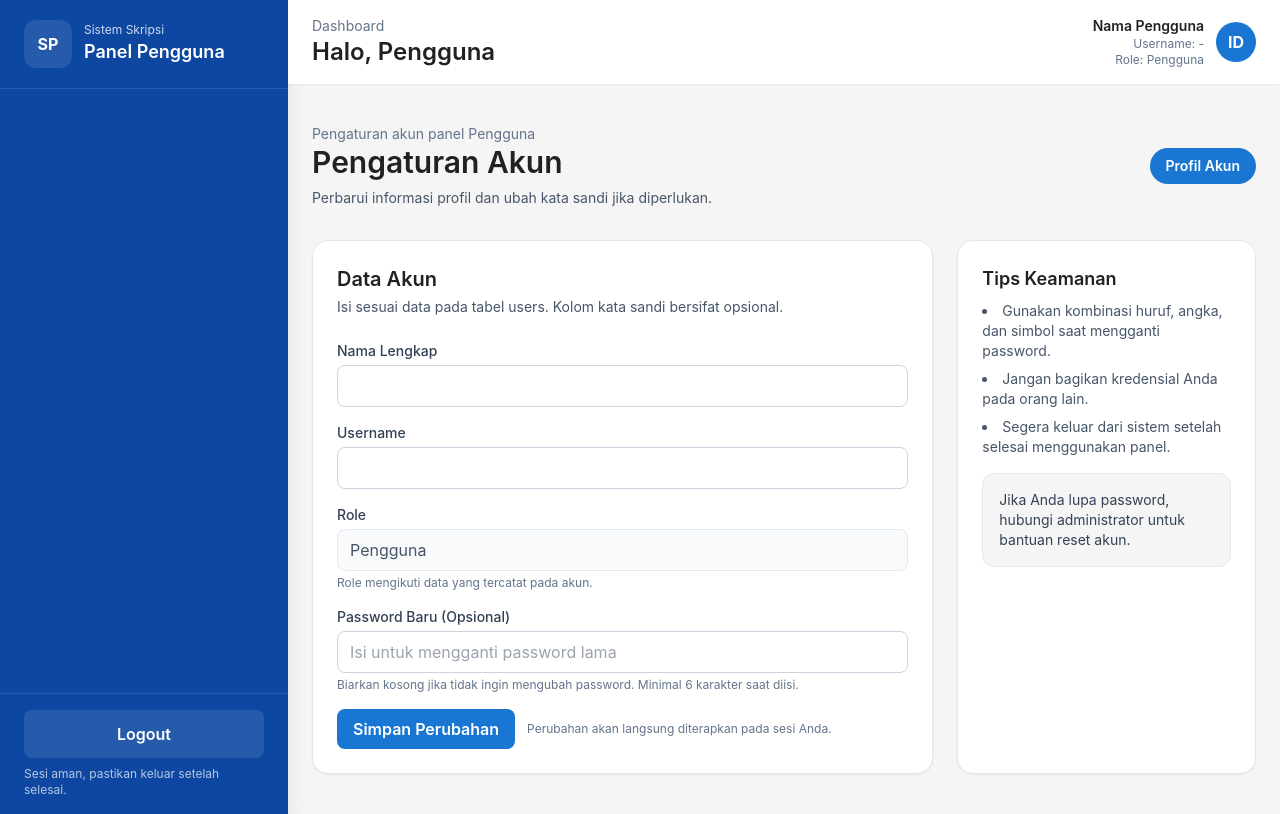
After one commit to ibnfzy/app_skripsi_web, a CodeIgniter 4 app: the page made by app/Views/panel/account_settings.php in a window 1280 px wide. The commit adds this page. Run offline with PHP 8.4 and a stand-in for CodeIgniter, Linux system fonts and the light colour scheme; the template is opened without the code that fills it, so the values that code supplies are empty; some libraries are stand-ins or nearby versions.

Commit message:
Add account settings support across panels

```diff
--- /dev/null
+++ b/app/Views/panel/account_settings.php
@@ -0,0 +1,90 @@
+<?= $this->extend('panel/base_layout'); ?>
+
+<?= $this->section('content'); ?>
+<div class="space-y-8">
+  <div class="flex flex-col md:flex-row md:items-center md:justify-between gap-3">
+    <div>
+      <p class="text-sm text-slate-500">Pengaturan akun panel <?= esc($role ?? 'Pengguna'); ?></p>
+      <h2 class="text-3xl font-semibold text-[var(--abu-gelap)]">Pengaturan Akun</h2>
+      <p class="text-sm text-slate-600 mt-2">Perbarui informasi profil dan ubah kata sandi jika diperlukan.</p>
+    </div>
+    <span class="px-4 py-2 rounded-full bg-[var(--biru-medium)] text-white text-sm font-semibold">Profil Akun</span>
+  </div>
+
+  <?php if (session()->getFlashdata('message')): ?>
+    <div class="p-4 rounded-xl bg-emerald-50 border border-emerald-200 text-emerald-800">
+      <?= esc(session()->getFlashdata('message')); ?>
+    </div>
+  <?php endif; ?>
+
+  <?php if (session()->getFlashdata('error')): ?>
+    <div class="p-4 rounded-xl bg-red-50 border border-red-200 text-red-700 space-y-2">
+      <p class="font-semibold">Terjadi kesalahan</p>
+      <p><?= esc(session()->getFlashdata('error')); ?></p>
+      <?php if ($errors = session()->getFlashdata('errors')): ?>
+        <ul class="list-disc list-inside text-sm space-y-1">
+          <?php foreach ($errors as $error): ?>
+            <li><?= esc($error); ?></li>
+          <?php endforeach; ?>
+        </ul>
+      <?php endif; ?>
+    </div>
+  <?php endif; ?>
+
+  <div class="grid lg:grid-cols-3 gap-6">
+    <div class="lg:col-span-2 p-6 rounded-2xl bg-white shadow-sm border border-slate-200">
+      <h3 class="text-xl font-semibold text-[var(--abu-gelap)]">Data Akun</h3>
+      <p class="text-sm text-slate-600 mt-1">Isi sesuai data pada tabel users. Kolom kata sandi bersifat opsional.</p>
+
+      <form action="<?= esc($formAction ?? current_url()); ?>" method="post" class="mt-6 space-y-4">
+        <?= csrf_field(); ?>
+        <div>
+          <label for="nama" class="block text-sm font-medium text-slate-700">Nama Lengkap</label>
+          <input type="text" id="nama" name="nama" value="<?= old('nama', $user['nama'] ?? ''); ?>"
+            class="mt-1 w-full rounded-lg border border-slate-300 px-3 py-2 focus:outline-none focus:ring-2 focus:ring-[var(--biru-medium)]" required>
+        </div>
+
+        <div>
+          <label for="username" class="block text-sm font-medium text-slate-700">Username</label>
+          <input type="text" id="username" name="username" value="<?= old('username', $user['username'] ?? ''); ?>"
+            class="mt-1 w-full rounded-lg border border-slate-300 px-3 py-2 focus:outline-none focus:ring-2 focus:ring-[var(--biru-medium)]" required>
+        </div>
+
+        <div>
+          <label class="block text-sm font-medium text-slate-700">Role</label>
+          <input type="text" value="<?= esc($user['role'] ?? ($role ?? 'Pengguna')); ?>" disabled
+            class="mt-1 w-full rounded-lg border border-slate-200 bg-slate-50 px-3 py-2 text-slate-600">
+          <p class="text-xs text-slate-500 mt-1">Role mengikuti data yang tercatat pada akun.</p>
+        </div>
+
+        <div>
+          <label for="password" class="block text-sm font-medium text-slate-700">Password Baru (Opsional)</label>
+          <input type="password" id="password" name="password" placeholder="Isi untuk mengganti password lama"
+            class="mt-1 w-full rounded-lg border border-slate-300 px-3 py-2 focus:outline-none focus:ring-2 focus:ring-[var(--biru-medium)]">
+          <p class="text-xs text-slate-500 mt-1">Biarkan kosong jika tidak ingin mengubah password. Minimal 6 karakter saat diisi.</p>
+        </div>
+
+        <div class="flex items-center gap-3">
+          <button type="submit"
+            class="px-4 py-2 rounded-lg bg-[var(--biru-medium)] text-white font-semibold hover:bg-[var(--biru-tua)] transition">Simpan Perubahan</button>
+          <p class="text-xs text-slate-500">Perubahan akan langsung diterapkan pada sesi Anda.</p>
+        </div>
+      </form>
+    </div>
+
+    <div class="p-6 rounded-2xl bg-white shadow-sm border border-slate-200 space-y-4">
+      <div>
+        <h4 class="text-lg font-semibold text-[var(--abu-gelap)]">Tips Keamanan</h4>
+        <ul class="mt-2 space-y-2 text-sm text-slate-600 list-disc list-inside">
+          <li>Gunakan kombinasi huruf, angka, dan simbol saat mengganti password.</li>
+          <li>Jangan bagikan kredensial Anda pada orang lain.</li>
+          <li>Segera keluar dari sistem setelah selesai menggunakan panel.</li>
+        </ul>
+      </div>
+      <div class="p-4 rounded-xl bg-[var(--abu-muda)] border border-slate-200">
+        <p class="text-sm text-slate-700">Jika Anda lupa password, hubungi administrator untuk bantuan reset akun.</p>
+      </div>
+    </div>
+  </div>
+</div>
+<?= $this->endSection(); ?>
--- a/app/Views/panel/base_layout.php
+++ b/app/Views/panel/base_layout.php
@@ -14,6 +14,7 @@
   ];
   $modules = $contentMap ?? [];
   $activeMenu = $activeMenu ?? null;
+  $currentUser = session()->get('user') ?? [];
 ?>
 <!DOCTYPE html>
 <html lang="id">
@@ -81,7 +82,8 @@
           </div>
           <div class="flex items-center gap-3">
             <div class="text-right">
-              <p class="text-sm font-semibold">Nama Pengguna</p>
+              <p class="text-sm font-semibold"><?= esc($currentUser['nama'] ?? 'Nama Pengguna'); ?></p>
+              <p class="text-xs text-slate-500">Username: <?= esc($currentUser['username'] ?? '-'); ?></p>
               <p class="text-xs text-slate-500">Role: <?= esc($roleDisplay); ?></p>
             </div>
             <div
```
Also changed, not shown: app/Config/Routes.php (+8 -0 lines), app/Controllers/AccountController.php (added, +67 -0 lines), app/Controllers/DosenPembimbing/BasePanel.php (+22 -6 lines), app/Controllers/Kaprodi/BasePanel.php (+21 -5 lines), app/Controllers/Mahasiswa/BasePanel.php (+23 -7 lines), app/Controllers/Sekjur/BasePanel.php (+14 -0 lines).
